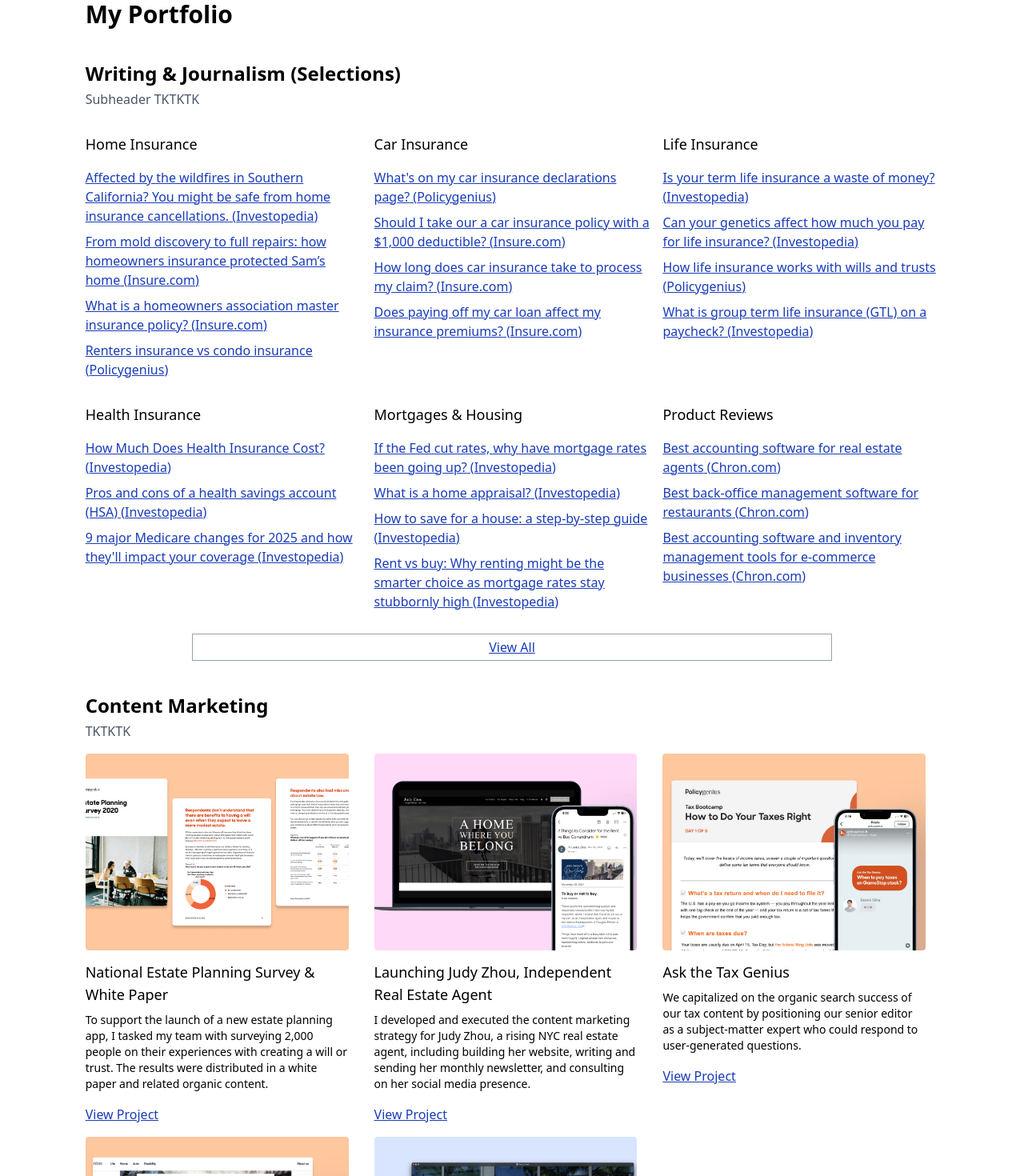
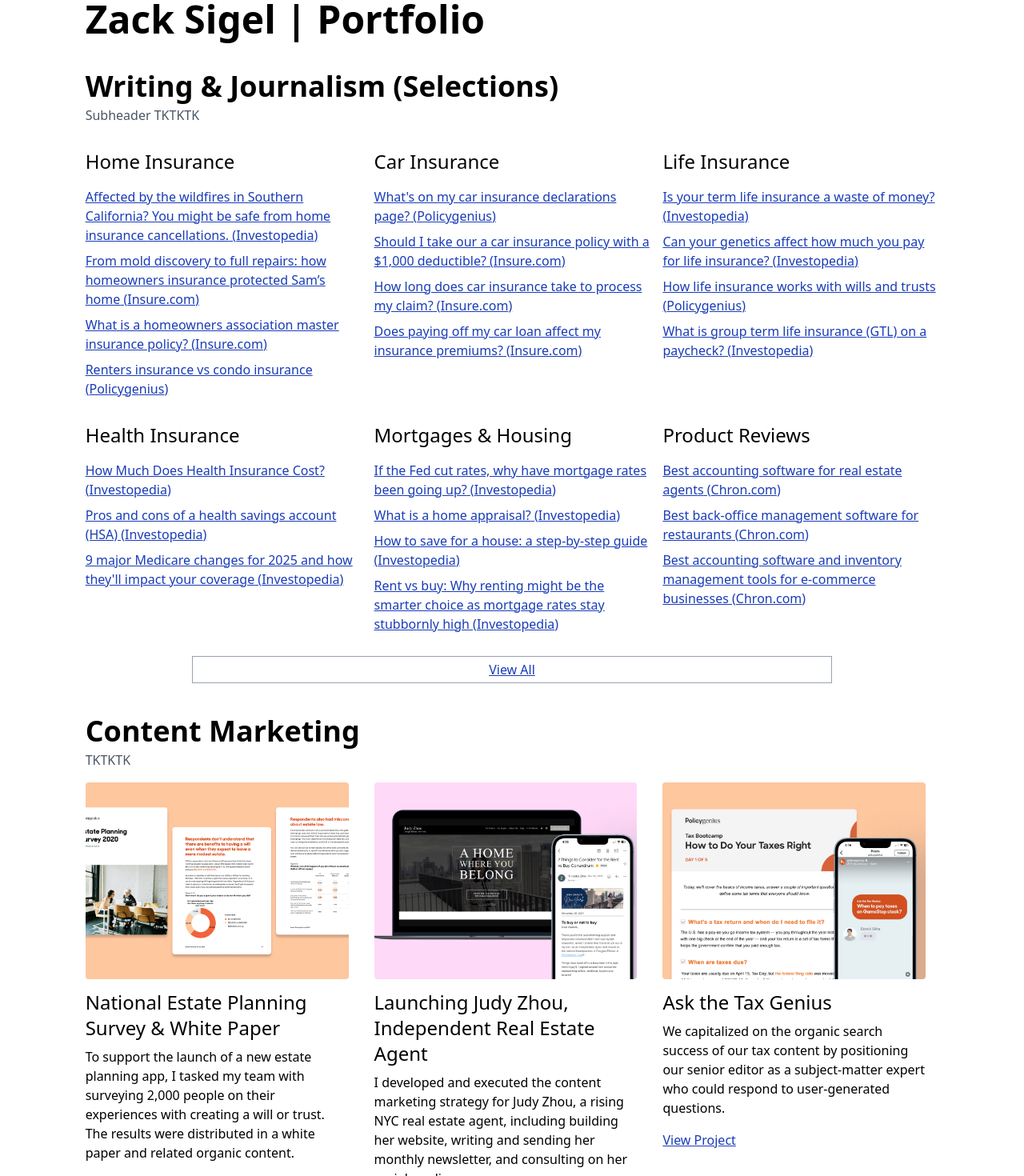
Before and after one commit to zacksigel/my-portfolio, a React (Vite) app: page / in a window 1280 px wide. Shown: the top 1470 px of the page at 80% size. Built offline with nearby package versions, Linux system fonts and the light colour scheme.

Commit message:
font size increased

```diff
--- a/src/pages/AllArticles.tsx
+++ b/src/pages/AllArticles.tsx
@@ -5,7 +5,7 @@
 
   return (
 <div className="flex flex-col w-5/6 mx-auto">
-  <h1 className="text-3xl font-bold mb-10">My Portfolio</h1>
+  <h1 className="text-3xl font-bold mb-10">Zack Sigel | Articles</h1>
   <div className="mb-10">
     <h2 className="text-2xl font-semibold mb-1">Writing & Journalism (Selections)</h2>
     <p className="text-gray-600 mb-4">Subheader TKTKTK</p>
--- a/src/pages/Home.tsx
+++ b/src/pages/Home.tsx
@@ -21,15 +21,15 @@
 
   return (
 <div className="flex flex-col w-5/6 mx-auto">
-  <h1 className="text-3xl font-bold mb-10">My Portfolio</h1>
+  <h1 className="text-5xl font-bold mb-10">Zack Sigel | Portfolio</h1>
   <div className="mb-10">
-    <h2 className="text-2xl font-semibold mb-1">Writing & Journalism (Selections)</h2>
+    <h2 className="text-4xl font-semibold mb-1">Writing & Journalism (Selections)</h2>
     <p className="text-gray-600 mb-4">Subheader TKTKTK</p>
     <div className="flex flex-wrap -mx-2">
         {rawArticles.slice(0, 6).map(({ title, links, display }) => (
           <div key={title} className="w-full sm:w-1/2 md:w-1/3 px-2 mb-4">
             <div className="mt-[4%]">
-              <h3 className="text-lg font-medium">{title}</h3>
+              <h3 className="text-2xl font-medium">{title}</h3>
               <ul className="mt-4 space-y-2 md:text-base">
               {links.slice(0, display).map(({ url, text, publisher }) => (
                   <li key={url}>
@@ -58,7 +58,7 @@
 
   {Object.entries(grouped).map(([category, projects]) => (
     <div className="mb-10" key={category}>
-      <h2 className="text-2xl font-semibold mb-1">{category}</h2>
+      <h2 className="text-4xl font-semibold mb-1">{category}</h2>
     {categoryDescriptions[category] && (
       <p className="text-gray-600 mb-4">{categoryDescriptions[category]}</p>
     )}
@@ -74,8 +74,8 @@
                 className="h-3/4 w-full object-cover rounded"
               />
               <div className="mt-[4%]">
-                <h3 className="text-lg font-medium">{project.title}</h3>
-                <p className="text-sm mt-2">{project.description}</p>
+                <h3 className="text-2xl font-medium">{project.title}</h3>
+                <p className="mt-2">{project.description}</p>
               </div>
               <Link
                 to={`/projects/${project.id}`}
```
